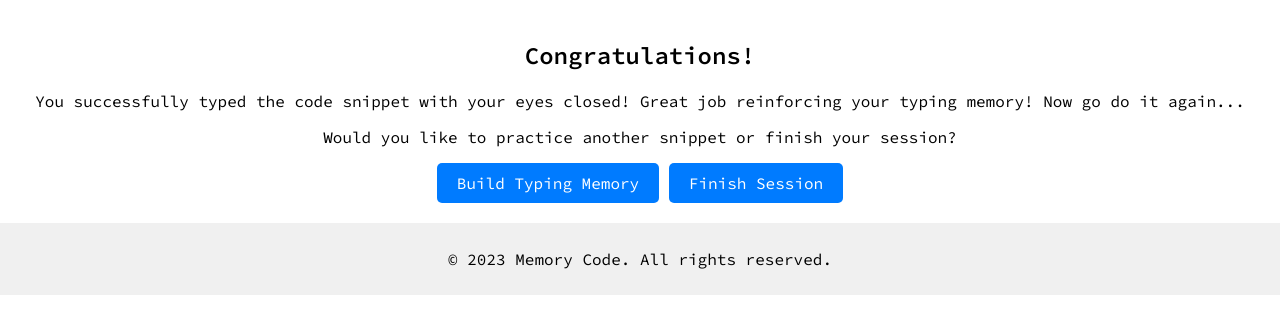
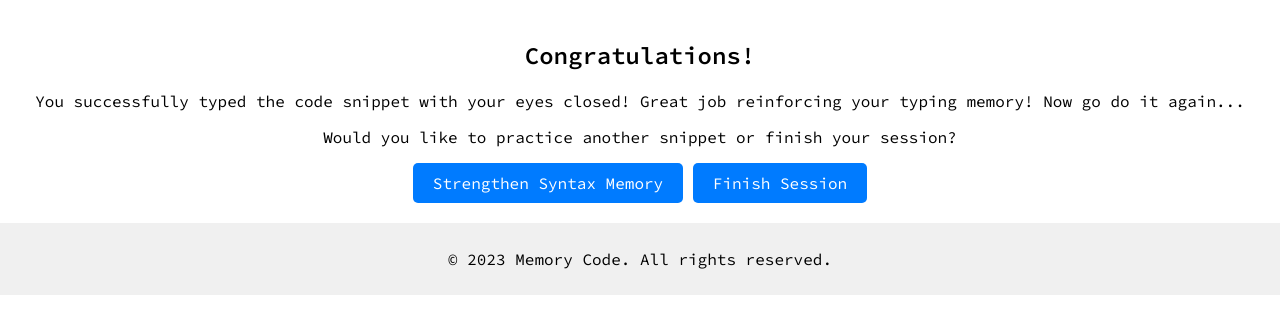
Before and after one commit to ThirDecade2020/memory_code, a Flask app: page /success in a window 1280 px wide. Shown: the part 123-457 px from the top of the page. Run offline with Flask 3, Linux system fonts and the light colour scheme.

Commit message:
Update success.html
update button message

```diff
--- a/templates/success.html
+++ b/templates/success.html
@@ -23,7 +23,7 @@ body {
 
         <div>
             <p>Would you like to practice another snippet or finish your session?</p>
-            <a href="/snippet_input" role="button">Build Typing Memory</a>
+            <a href="/snippet_input" role="button">Strengthen Syntax Memory</a>
             <a href="/" role="button">Finish Session</a>
         </div>
     </main>
@@ -92,7 +92,7 @@ body {
 
         <div>
             <p>Would you like to practice another snippet or finish your session?</p>
-            <a href="/snippet_input" class="button" role="button">Build Typing Memory</a>
+            <a href="/snippet_input" class="button" role="button">Strengthen Syntax Memory</a>
             <a href="/" class="button" role="button">Finish Session</a>
         </div>
     </main>
```
